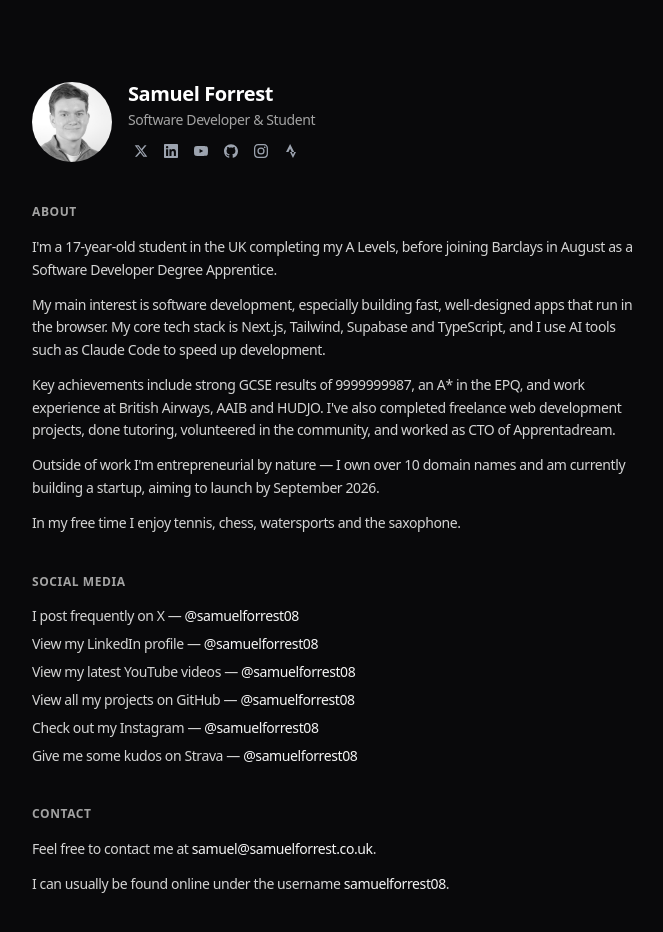
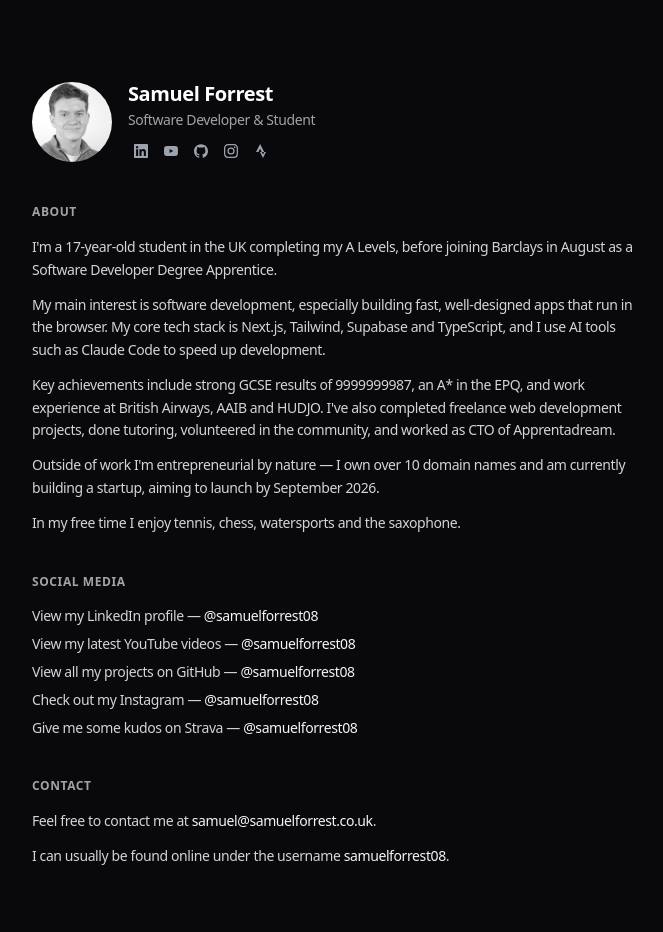
Before and after one commit to samuelforrest08/samuelforrest, a Next.js app: page / in a window 1280 px wide. Shown: the top 932 px of the page, without its empty margins (304-967 px from the left). Built offline with nearby package versions, Linux system fonts and the light colour scheme.

Commit message:
Remove X social link from socialLinks
Removed X social link from the socialLinks array.

```diff
--- a/app/page.tsx
+++ b/app/page.tsx
@@ -1,14 +1,4 @@
 const socialLinks = [
-  {
-    label: "X",
-    href: "https://x.com/samuelforrest08",
-    description: "I post frequently on X",
-    icon: (
-      <svg viewBox="0 0 24 24" fill="currentColor" width={14} height={14}>
-        <path d="M18.244 2.25h3.308l-7.227 8.26 8.502 11.24H16.17l-5.214-6.817L4.99 21.75H1.68l7.73-8.835L1.254 2.25H8.08l4.713 6.231zm-1.161 17.52h1.833L7.084 4.126H5.117z" />
-      </svg>
-    ),
-  },
   {
     label: "LinkedIn",
     href: "https://www.linkedin.com/in/samuelforrest08/",
```
